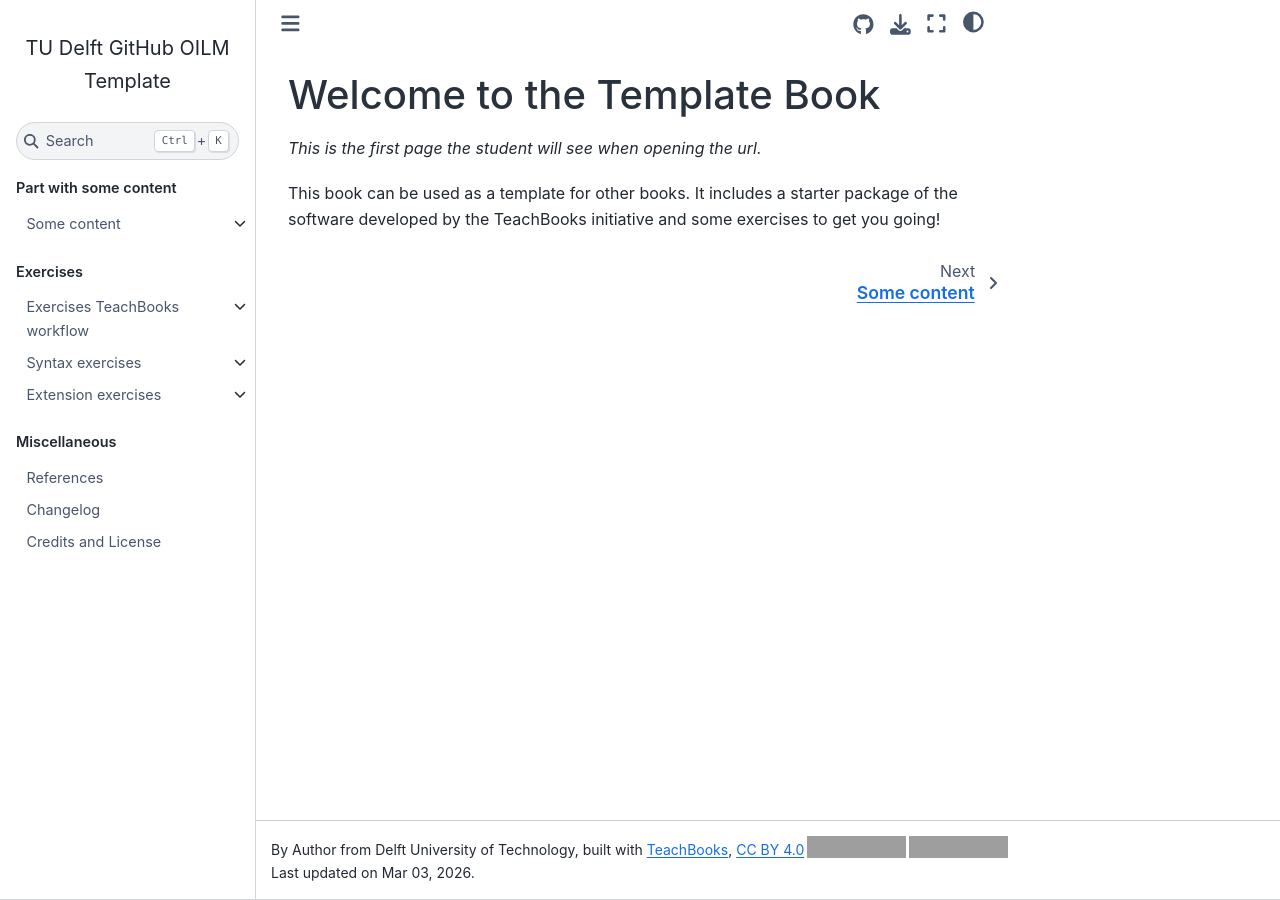
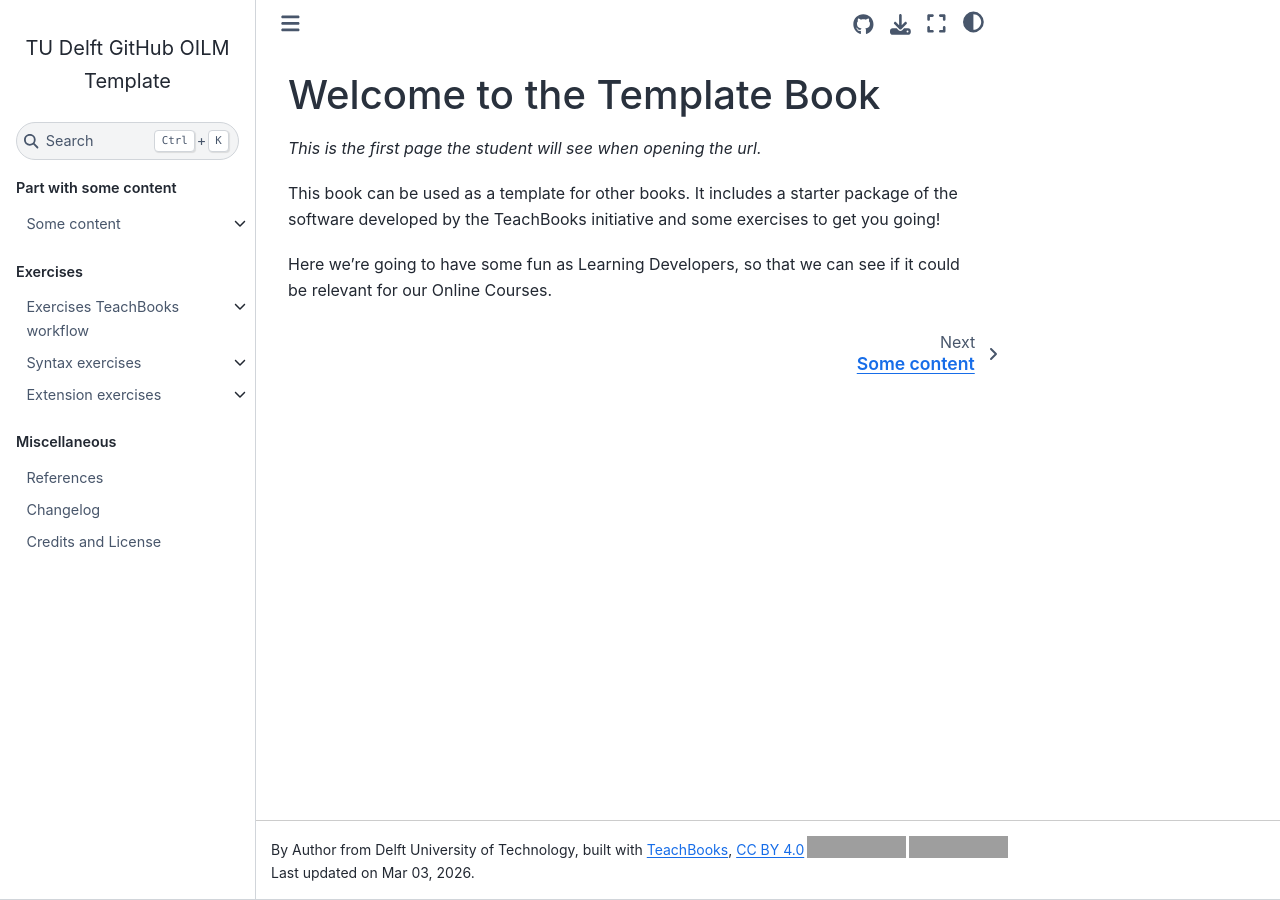
Before and after one commit to MariscaVanDaele/LDTeachbookTest, a Jupyter Book: the page built from book/intro.md, in a window 1280 px wide. Built offline with Jupyter Book 1.0.4 settings and Sphinx 7.4.7 and the Sphinx Book theme 1.1.4, drawn with Linux system fonts in a browser that asks for light colours; comment, search, counter and statistics services are not loaded; grey boxes are pictures that could not be loaded.

Commit message:
Update intro.md
Only added one sentence

```diff
--- a/book/intro.md
+++ b/book/intro.md
@@ -4,3 +4,5 @@
 _This is the first page the student will see when opening the url._
 
 This book can be used as a template for other books. It includes a starter package of the software developed by the TeachBooks initiative and some exercises to get you going!
+
+Here we're going to have some fun as Learning Developers, so that we can see if it could be relevant for our Online Courses.
```
